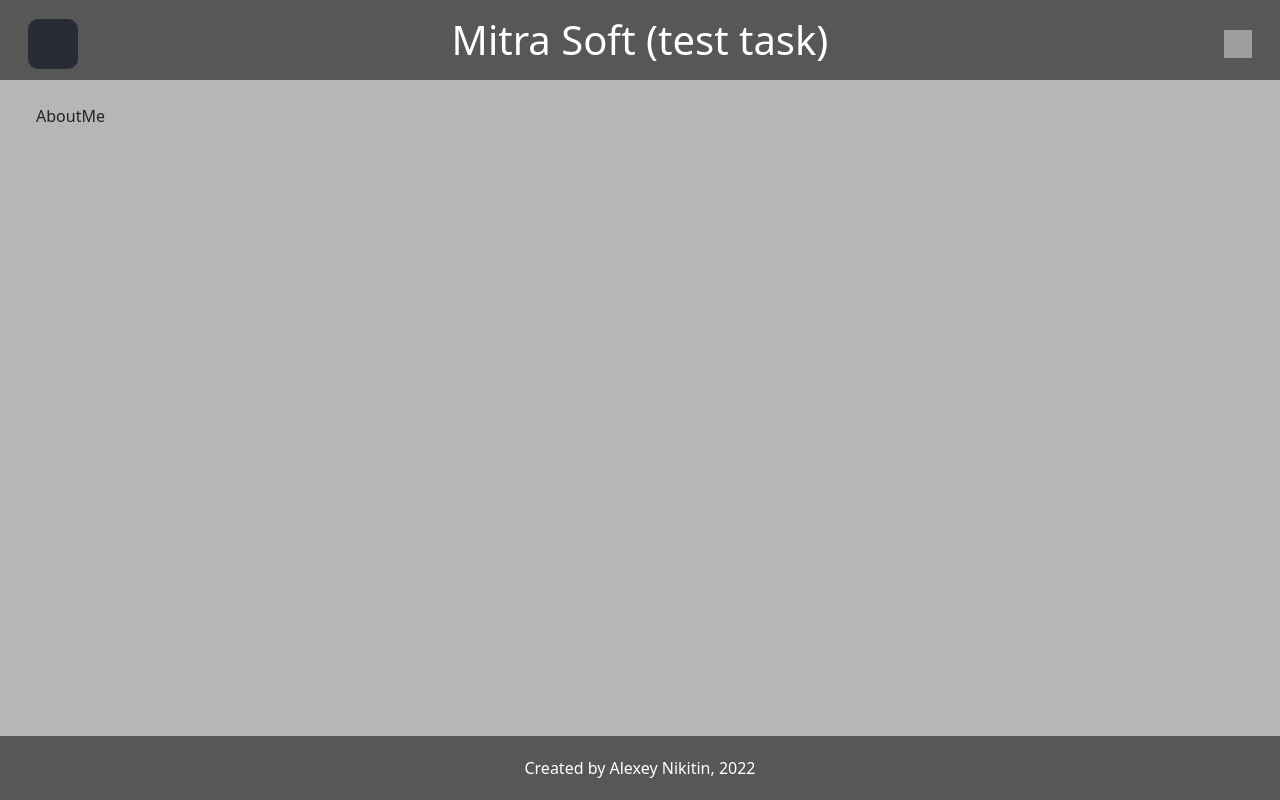
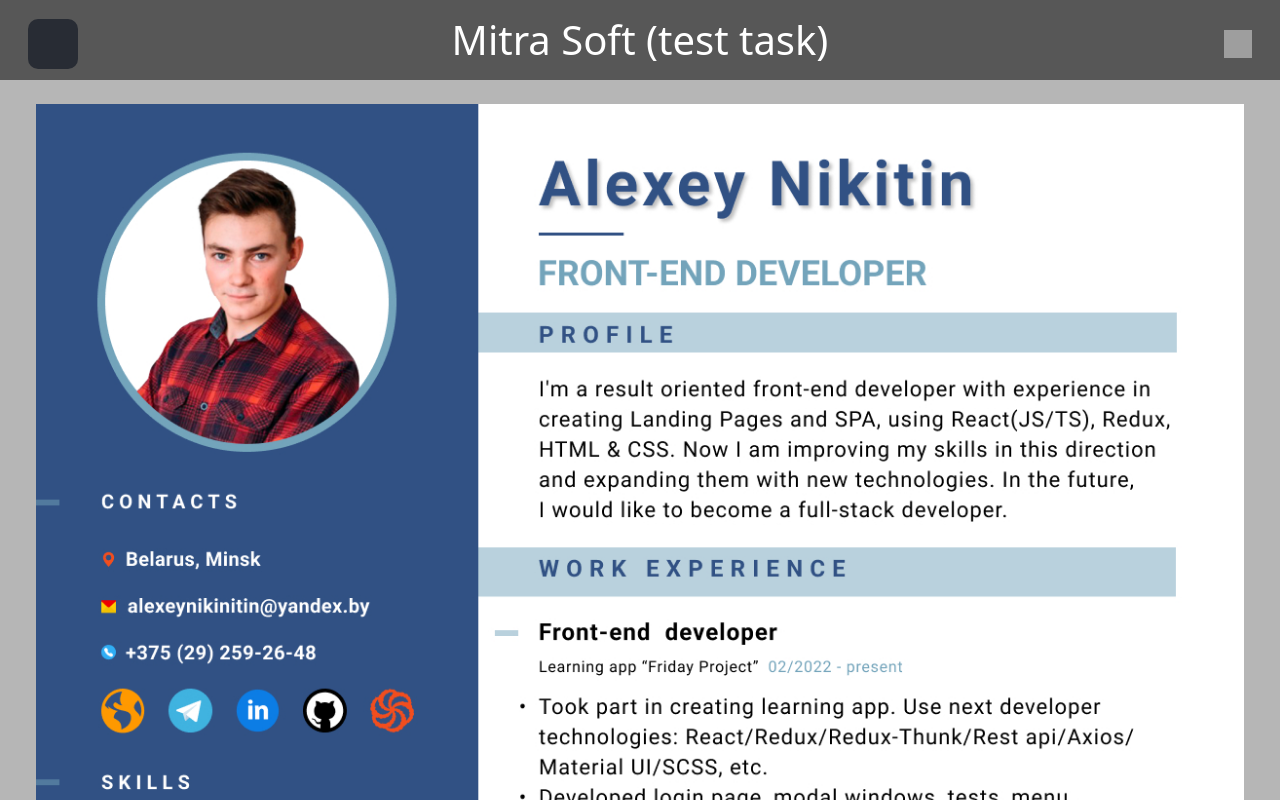
Before and after one commit to alexeynikinitin/mitrasoft__test, a React (Create React App) app: page /aboutMe in a window 1280 px wide. Shown: the top 800 px of the page. Built offline with nearby package versions, Linux system fonts and the light colour scheme; grey boxes are pictures that could not be loaded; what store would draw is missing.

Commit message:
Added information on aboutMe page

```diff
--- a/src/components/mitrasoftGallery/aboutMe/AboutMe.tsx
+++ b/src/components/mitrasoftGallery/aboutMe/AboutMe.tsx
@@ -1,5 +1,22 @@
 import React, { FC } from 'react';
 
-export const AboutMe: FC<AboutMeType> = () => <div>AboutMe</div>;
+import { Col, Row } from 'react-bootstrap';
+
+// @ts-ignore
+import cv from '../../../assets/aboutMe/cv.jpg';
+
+export const AboutMe: FC<AboutMeType> = () => (
+  <Row>
+    <Col>
+      <img
+        style={{
+          width: '100%',
+        }}
+        src={cv}
+        alt=""
+      />
+    </Col>
+  </Row>
+);
 
 type AboutMeType = {};
```
Also changed, not shown: src/assets/aboutMe/cv.jpg (added).
